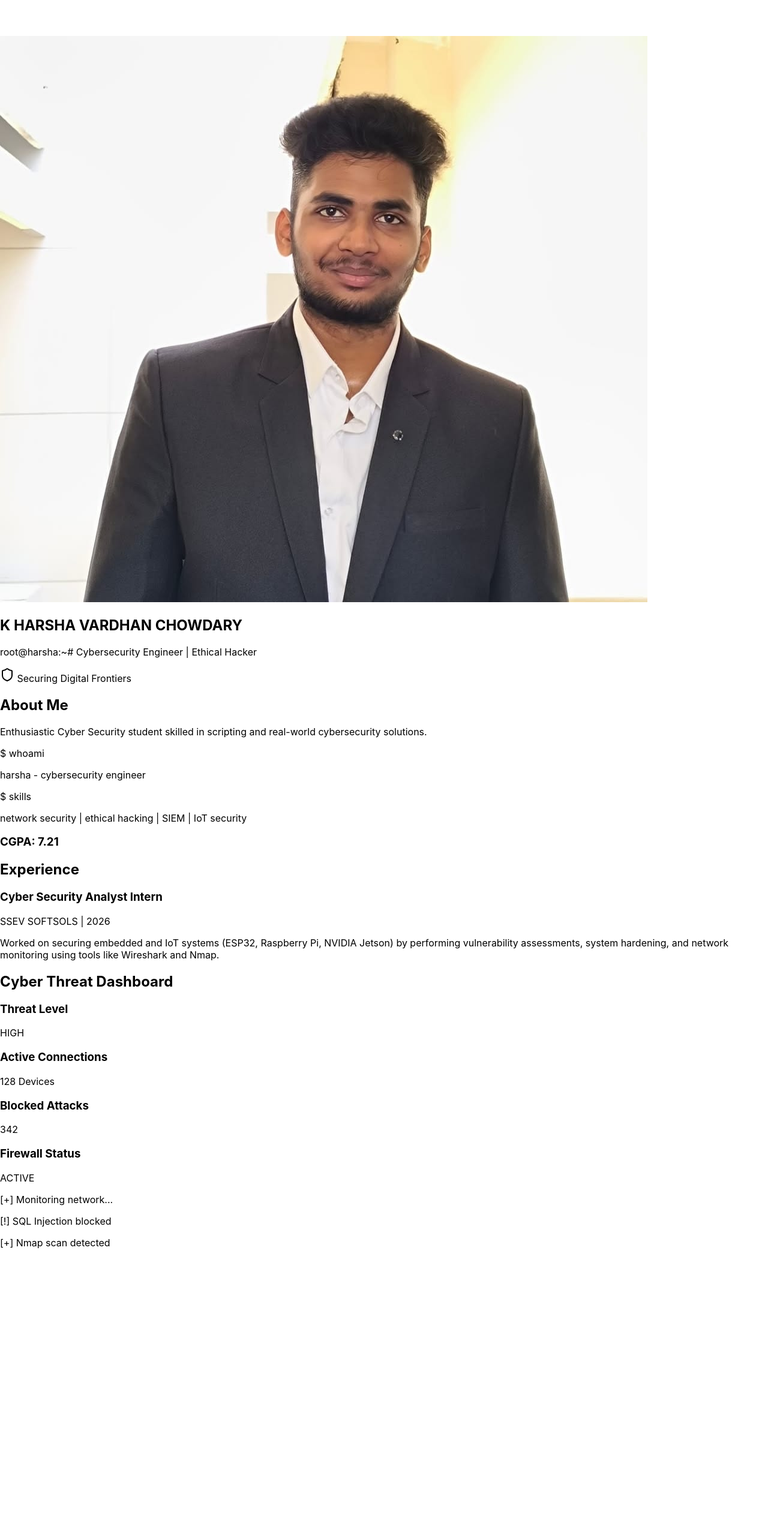
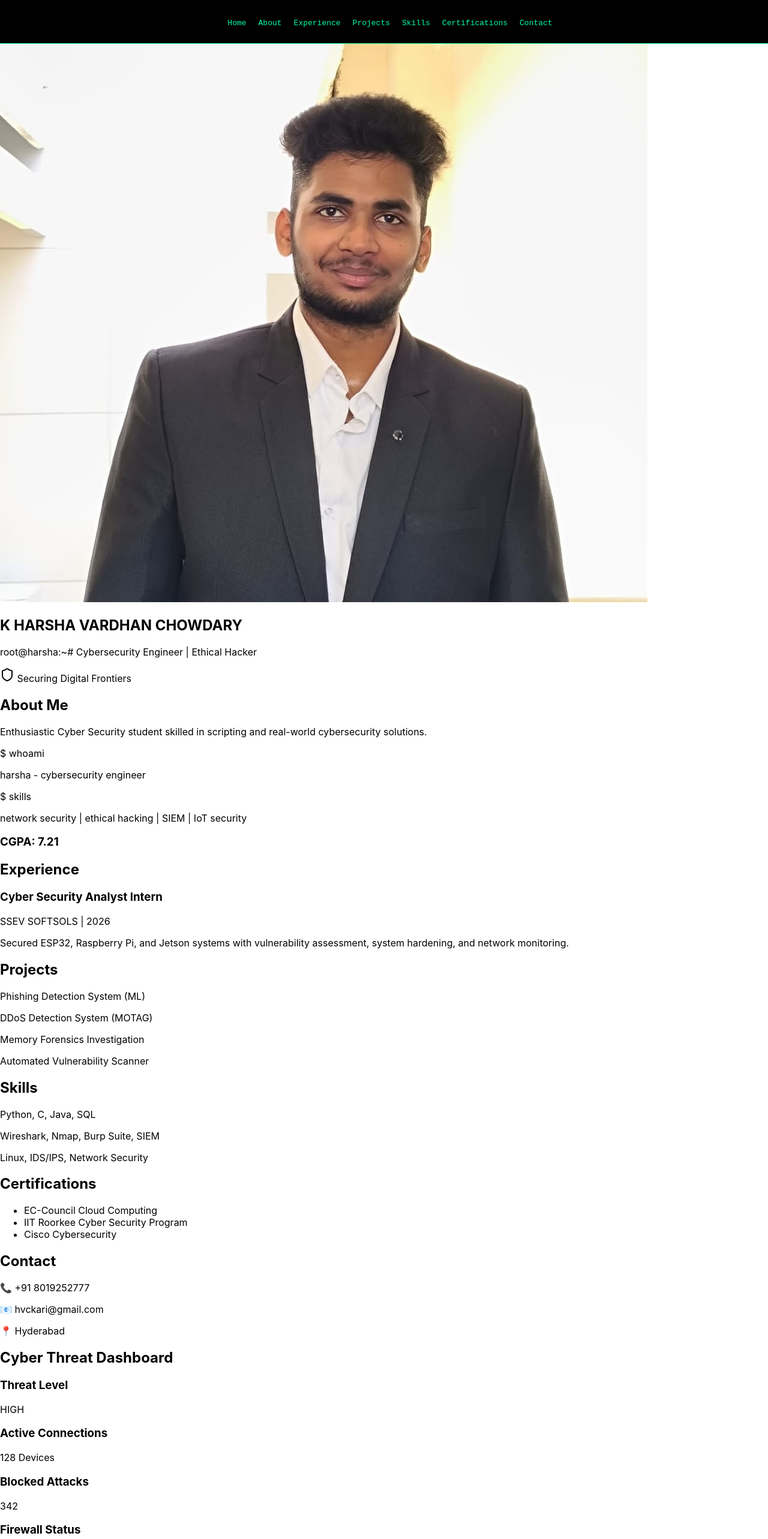
Before and after one commit to harshakari2005/harshaportfolionew, a React (Create React App) app in the folder frontend/: page / in a window 1280 px wide. Shown: the top 2566 px of the page at 60% size. Before the commit the page ends 2098 px from the top, so only its background shows below. Built offline with nearby package versions, Linux system fonts and the light colour scheme.

Commit message:
Added navbar + full portfolio + removed cursor particles

```diff
--- a/frontend/src/App.js
+++ b/frontend/src/App.js
@@ -1,24 +1,12 @@
-import React, { useState, useEffect, useRef } from 'react';
+import React, { useState, useEffect } from 'react';
 import { Shield } from 'lucide-react';
 import './App.css';
 import profilePic from './harsha.jpeg';
 
 const Portfolio = () => {
-  const [cursorParticles, setCursorParticles] = useState([]);
   const [logs, setLogs] = useState(["[+] Monitoring network..."]);
-  const particleIdRef = useRef(0); // ✅ keep this (used)
 
-  // Cursor particles
-  const handleMouseMove = (e) => {
-    const newParticle = {
-      id: particleIdRef.current++,
-      x: e.clientX,
-      y: e.clientY
-    };
-    setCursorParticles(prev => [...prev, newParticle].slice(-40));
-  };
-
-  // Fake live logs
+  // Fake logs
   useEffect(() => {
     const interval = setInterval(() => {
       const messages = [
@@ -35,15 +23,23 @@ const Portfolio = () => {
   }, []);
 
   return (
-    <div className="portfolio-container" onMouseMove={handleMouseMove}>
+    <div className="portfolio-container">
 
-      {/* Cursor particles */}
-      {cursorParticles.map(p => (
-        <div key={p.id} className="cursor-particle" style={{ left: p.x, top: p.y }} />
-      ))}
+      {/* NAVBAR */}
+      <nav className="navbar">
+        <ul>
+          <li><a href="#home">Home</a></li>
+          <li><a href="#about">About</a></li>
+          <li><a href="#experience">Experience</a></li>
+          <li><a href="#projects">Projects</a></li>
+          <li><a href="#skills">Skills</a></li>
+          <li><a href="#certifications">Certifications</a></li>
+          <li><a href="#contact">Contact</a></li>
+        </ul>
+      </nav>
 
       {/* HERO */}
-      <section className="hero-section">
+      <section id="home" className="hero-section">
         <div className="hero-content">
           <img src={profilePic} alt="profile" className="profile-image" />
           <h1 className="hero-title">K HARSHA VARDHAN CHOWDARY</h1>
@@ -57,7 +53,7 @@ const Portfolio = () => {
       </section>
 
       {/* ABOUT */}
-      <section className="section">
+      <section id="about" className="section">
         <div className="content-box">
           <h2 className="section-title">About Me</h2>
 
@@ -78,7 +74,7 @@ const Portfolio = () => {
       </section>
 
       {/* EXPERIENCE */}
-      <section className="section">
+      <section id="experience" className="section">
         <div className="content-box">
           <h2 className="section-title">Experience</h2>
 
@@ -86,14 +82,60 @@ const Portfolio = () => {
           <p>SSEV SOFTSOLS | 2026</p>
 
           <p>
-            Worked on securing embedded and IoT systems (ESP32, Raspberry Pi,
-            NVIDIA Jetson) by performing vulnerability assessments, system hardening,
-            and network monitoring using tools like Wireshark and Nmap.
+            Secured ESP32, Raspberry Pi, and Jetson systems with vulnerability
+            assessment, system hardening, and network monitoring.
           </p>
         </div>
       </section>
 
-      {/* CYBER DASHBOARD */}
+      {/* PROJECTS */}
+      <section id="projects" className="section">
+        <div className="content-box">
+          <h2 className="section-title">Projects</h2>
+
+          <p>Phishing Detection System (ML)</p>
+          <p>DDoS Detection System (MOTAG)</p>
+          <p>Memory Forensics Investigation</p>
+          <p>Automated Vulnerability Scanner</p>
+        </div>
+      </section>
+
+      {/* SKILLS */}
+      <section id="skills" className="section">
+        <div className="content-box">
+          <h2 className="section-title">Skills</h2>
+
+          <p>Python, C, Java, SQL</p>
+          <p>Wireshark, Nmap, Burp Suite, SIEM</p>
+          <p>Linux, IDS/IPS, Network Security</p>
+        </div>
+      </section>
+
+      {/* CERTIFICATIONS */}
+      <section id="certifications" className="section">
+        <div className="content-box">
+          <h2 className="section-title">Certifications</h2>
+
+          <ul>
+            <li>EC-Council Cloud Computing</li>
+            <li>IIT Roorkee Cyber Security Program</li>
+            <li>Cisco Cybersecurity</li>
+          </ul>
+        </div>
+      </section>
+
+      {/* CONTACT */}
+      <section id="contact" className="section">
+        <div className="content-box">
+          <h2 className="section-title">Contact</h2>
+
+          <p>📞 +91 8019252777</p>
+          <p>📧 hvckari@gmail.com</p>
+          <p>📍 Hyderabad</p>
+        </div>
+      </section>
+
+      {/* DASHBOARD */}
       <section className="section">
         <div className="content-box">
           <h2 className="section-title">Cyber Threat Dashboard</h2>
```
